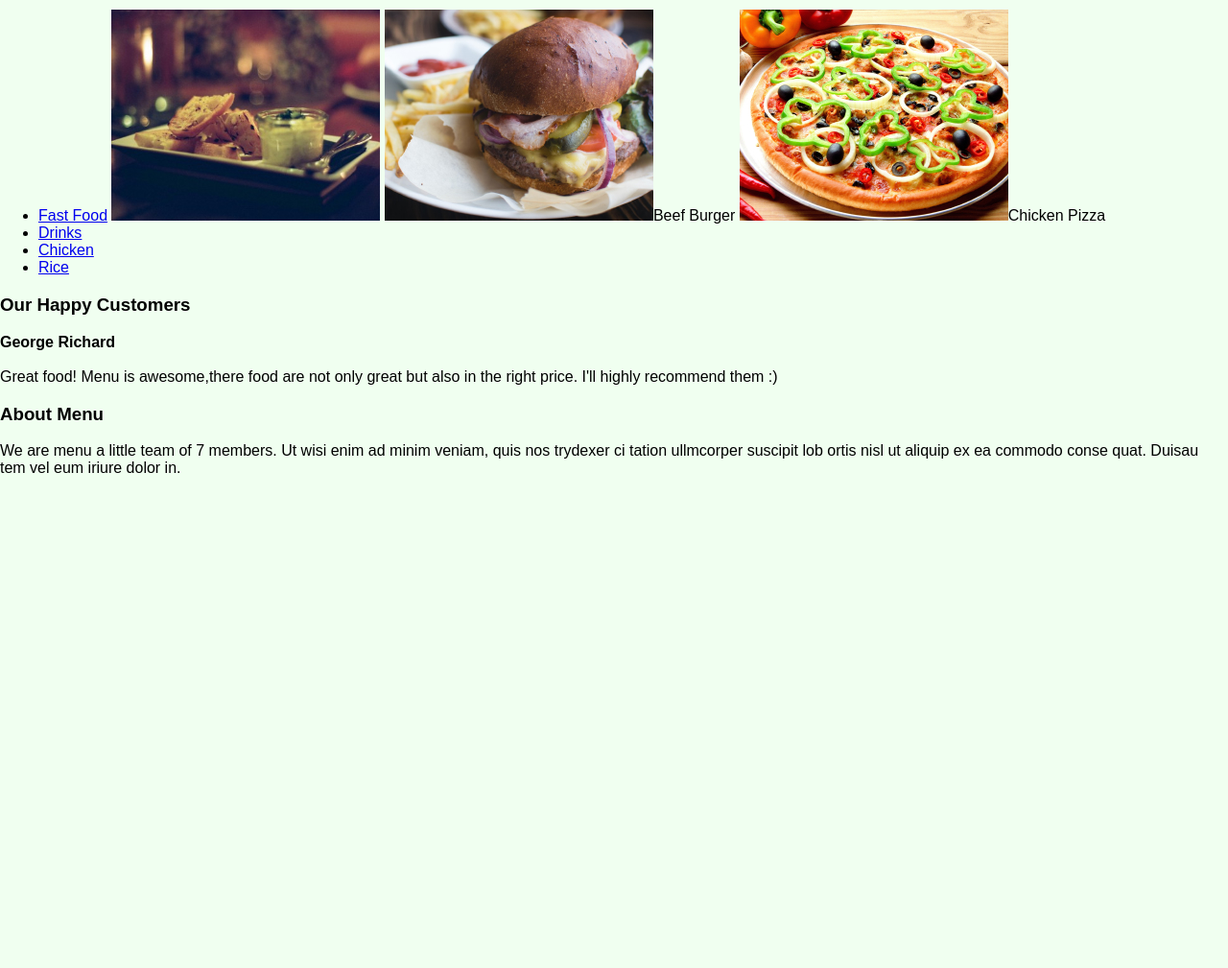
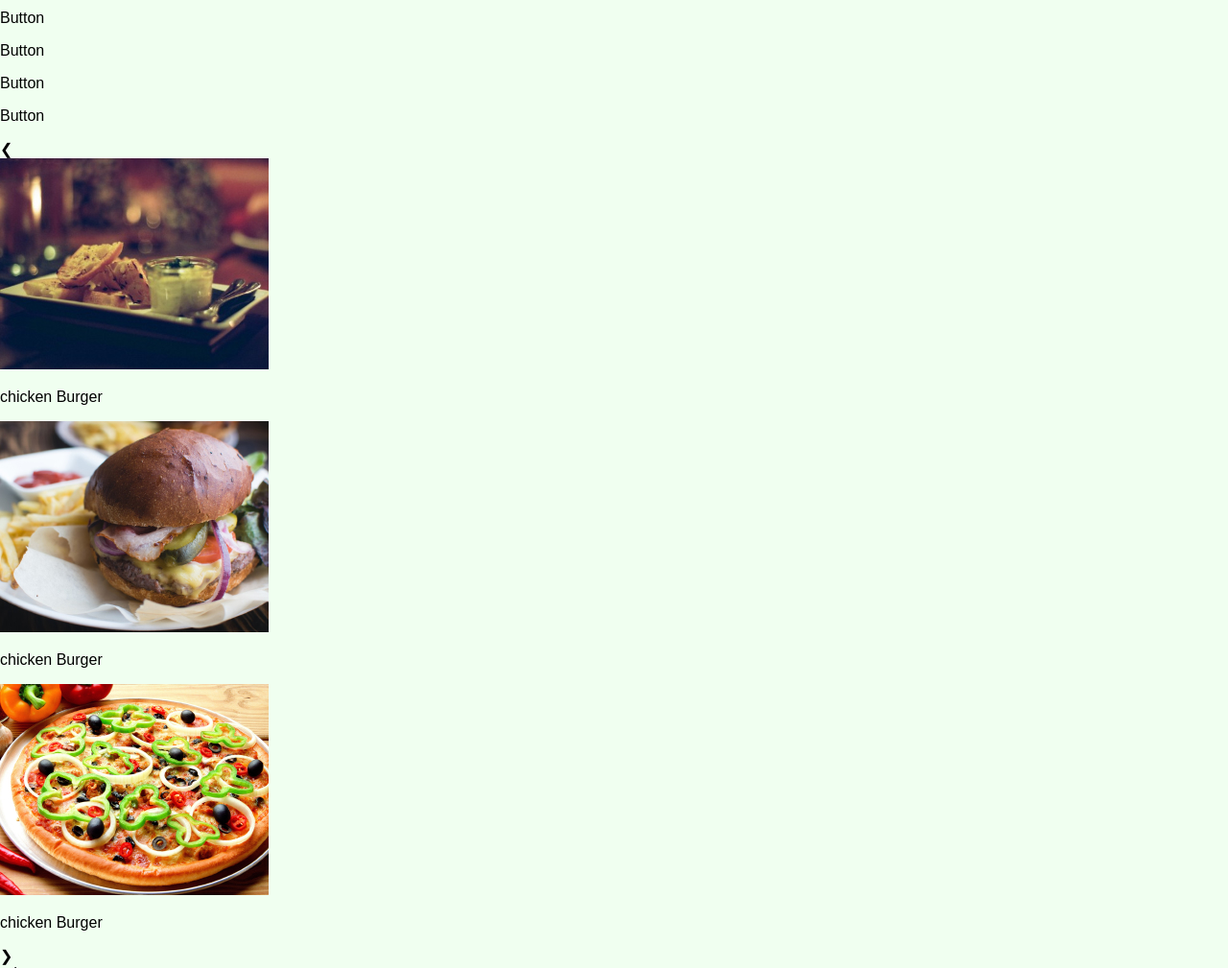
Before and after one commit to Solomonmuli/anita-kitchen, a plain HTML site: page index.html in a window 1280 px wide. Shown: the part 1742-2751 px from the top of the page at 96% size. Before the commit the page ends 2239 px from the top, so only its background shows below. Drawn offline with Linux system fonts and the light colour scheme.

Commit message:
add footer infomation

```diff
--- a/index.html
+++ b/index.html
@@ -72,33 +72,57 @@
 
 <!--end of content section-->
 
+
 <div class="food-section">
-  <div class="lower-nav">
-    <ul>
-      <li><a href="#">Fast Food</a>
-        <span><img src="fastfood/chickenBurger.jpg" alt="chickenBurger"></span>
-        <span><img src="fastfood/beefBurger.jpg" alt="beefBurger">Beef Burger</span>
-        <span><img src="fastfood/chickenPizza.jpg" alt="chickenPizza">Chicken Pizza</span>
-        <span></span>
-      </li>
-      <li><a href="#">Drinks</a></li>
-      <li><a href="#">Chicken</a></li>
-      <li><a href="#">Rice</a></li>
-    </ul>
+  <div class="fastfood-footer">
+    <div class="footer-button">
+      <div></div>
+      <div class="buttons">
+        <p>Button</p>
+      </div>
+      <div class="buttons">
+        <p>Button</p>
+      </div>
+      <div class="buttons">
+        <p>Button</p>
+      </div>
+      <div class="buttons">
+        <p>Button</p>
+      </div>
+    </div>
+    <div class="footer-images">
+      <div class="arrow">
+        <a class="next" onclick="plusSlides(1)">&#10094;</a>
+        </div>
+      <div class="img">
+        <img src="fastfood/chickenBurger.jpg" alt="">
+     <p>chicken Burger</p>
+    </div>
+    <div class="img">
+      <img src="fastfood/beefBurger.jpg" alt="">
+   <p>chicken Burger</p>
+  </div>
+  <div class="img">
+    <img src="fastfood/chickenPizza.jpg" alt="">
+ <p>chicken Burger</p>
 
-  </div> <!--close lower nav-->
+</div>
 
- </div> <!--close food-section-->
+<div class="arrow">
+<a class="next" onclick="plusSlides(1)">&#10095;</a>
+</div>
 
-<div id="feedback">
-  <div class="happycustomer">
-    <h3>Our Happy Customers</h3>
-    <p>
-      <strong>George Richard</strong><br><br>Great food! Menu is awesome,there food are not only great but
-      also in the right price. I'll highly recommend them :)
-    </p>
+    </div>
+
   </div>
-  <div class="about">
+nd
+
+
+</div>
+
+  <!--close lower nav-->
+
+
     <h3>About Menu</h3>
     <p>We are menu a little team of 7 members.
       Ut wisi enim ad minim veniam, quis nos
@@ -108,6 +132,16 @@
   </div>
 </div>
 
+<div id="footer-image">
+
+
+</div>
+
+
+
+
+
+
 
 </body>
 </html>
```
